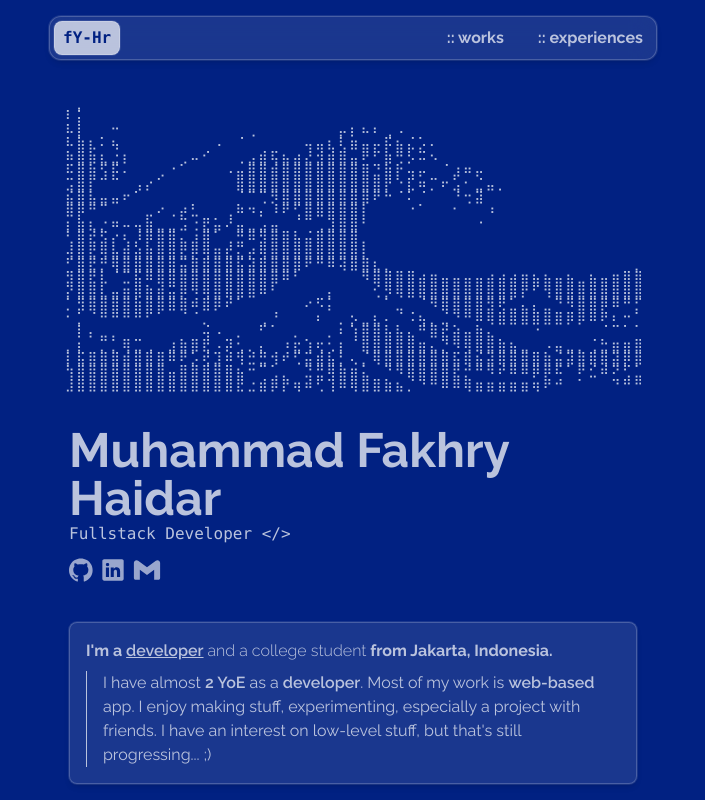
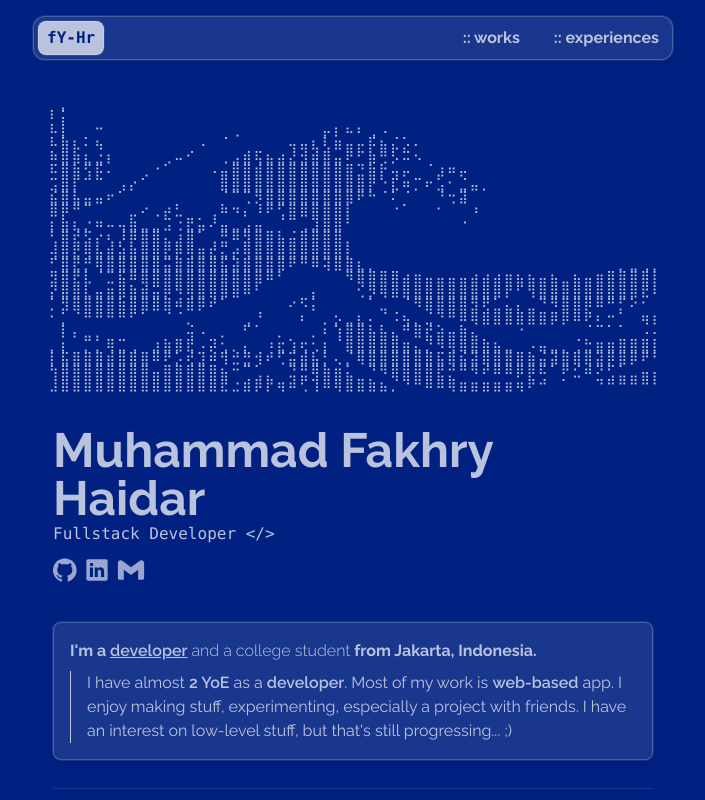
Before and after one commit to fY-Hr/fyhr-page-v2, a React (Vite) app: page / in a window 1280 px wide. Shown: the top 800 px of the page, without its empty margins (287-992 px from the left). Built offline with nearby package versions, Linux system fonts and the light colour scheme.

Commit message:
lg fixed width

```diff
--- a/src/layouts/AppLayout.tsx
+++ b/src/layouts/AppLayout.tsx
@@ -9,8 +9,8 @@ export function AppLayout({ children } : { children: ReactNode }) {
 
   return (
     <div className="min-h-screen w-full overflow-x-hidden text-[#bac3dd] bg-[#012182]">
-      <div className="sm:w-11/12 md:w-3/4 lg:w-1/2 mx-auto">
-        <header className="fixed top-4 left-1/2 -translate-x-1/2 z-50 w-full sm:w-full md:w-3/4 lg:w-1/2 px-4">
+      <div className="sm:w-11/12 md:w-3/4 lg:w-2xl mx-auto">
+        <header className="fixed top-4 left-1/2 -translate-x-1/2 z-50 w-full sm:w-full md:w-3/4 lg:w-2xl px-4">
           <Navbar />
         </header>
         <main className="w-full flex flex-col overflow-x-hidden pt-24 px-8 min-h-[60vh]">
```
